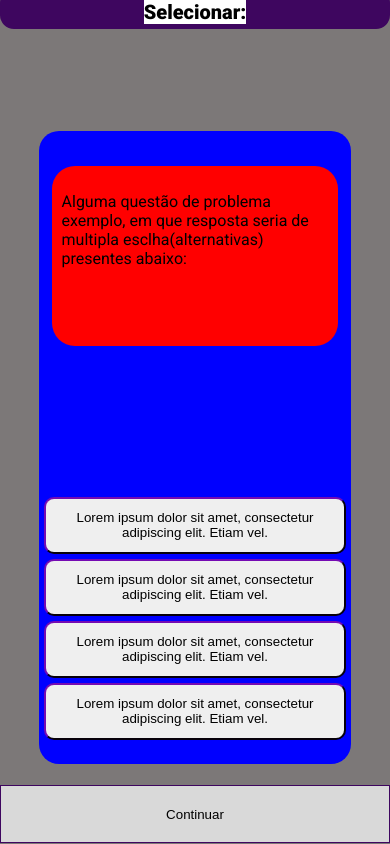
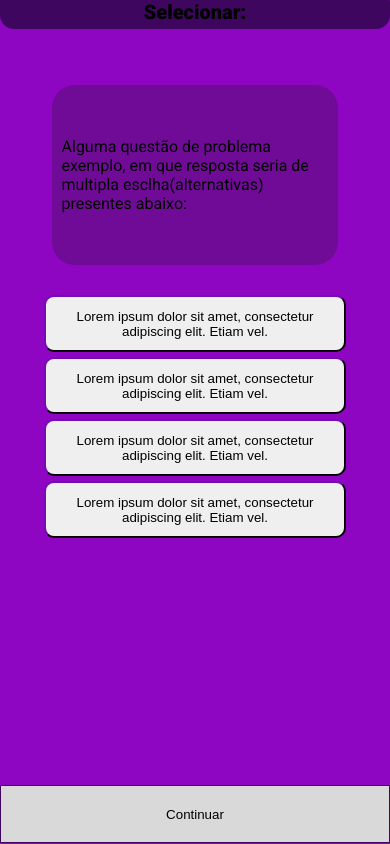
Before and after one commit to RafaelFing25/Feira-Matematica, a Next.js app: page / in a window 390 px wide. Built offline with nearby package versions, Linux system fonts and the light colour scheme.

Commit message:
Update card.module.css

```diff
--- a/styles/components/card.module.css
+++ b/styles/components/card.module.css
@@ -99,15 +99,15 @@
         border: 0px;
         border-radius: 0;
         padding: 0px;
-        background-color: #7c7878;
-
+        background-color: #8E05C2;
+        justify-content: flex-start;
     }
 
     .title {
         font-size: 20px;
         top: 5px;
         margin-top: 5px;
-        background-color: white;
+
     }
 
     .top {
@@ -131,20 +131,23 @@
         min-width: 300px;
         max-width: 600px;
         height: auto;
-        min-height: 75%;
+        min-height: 80%;
         display: flex;
         align-items: inherit;
         border-radius: 20px;
-        background-color: blue;
+        background-color: #8E05C2;
     }
 
     .questionText {
         margin-top: 10%;
-        background-color: red;
+        background-color: #700B97;
         border-radius: 23px;
         width: auto;
         max-width: 95%;
         height: 180px;
+        display: flex;
+        justify-content: center;
+        align-items: center;
     }
 
     .questionText p{
@@ -153,7 +156,7 @@
     }
 
     .alternatives {
-        margin-top: 50%;
+        margin-top: 30px;
         font-size: 12px;
     }
 
@@ -172,7 +175,7 @@
     }
 
     .btnContinue {
-        position: absolute;
+        position: fixed;
         width: 100%;
         height: 58px;
         right: 0px;
```
